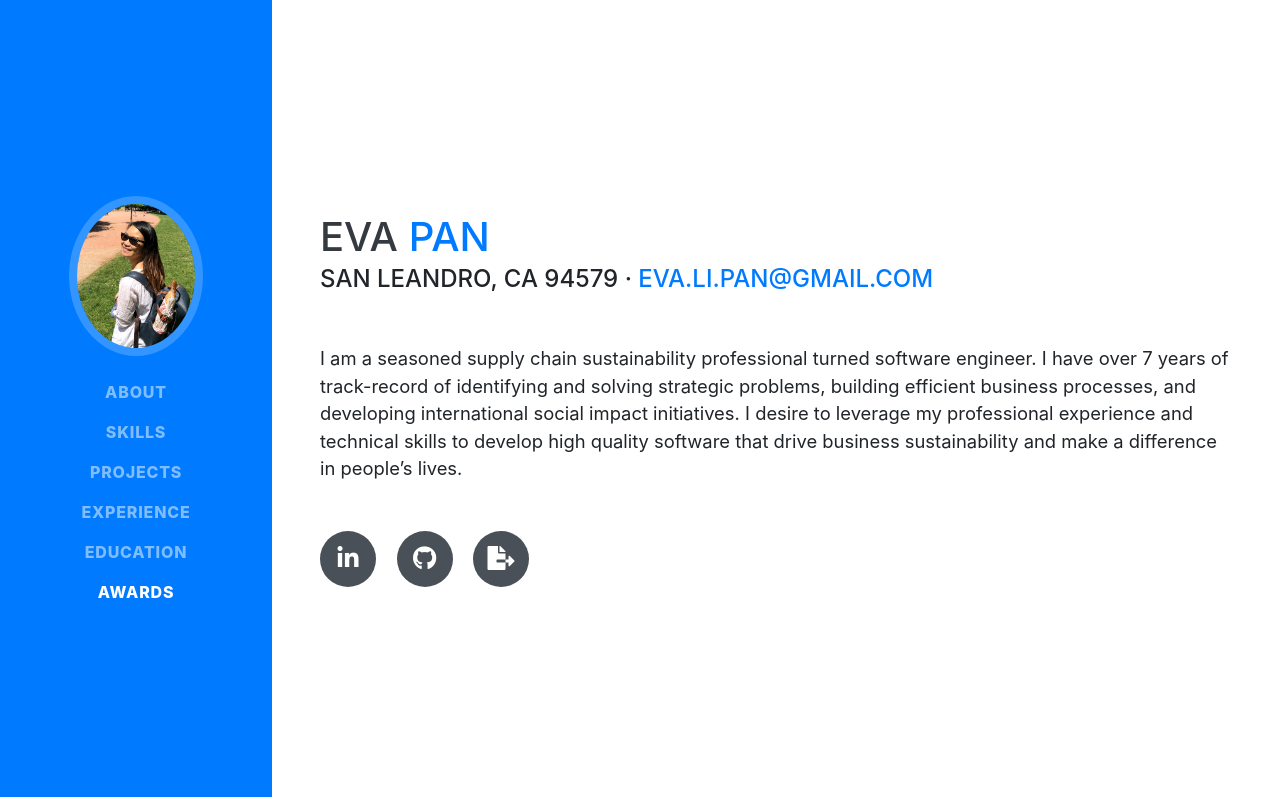
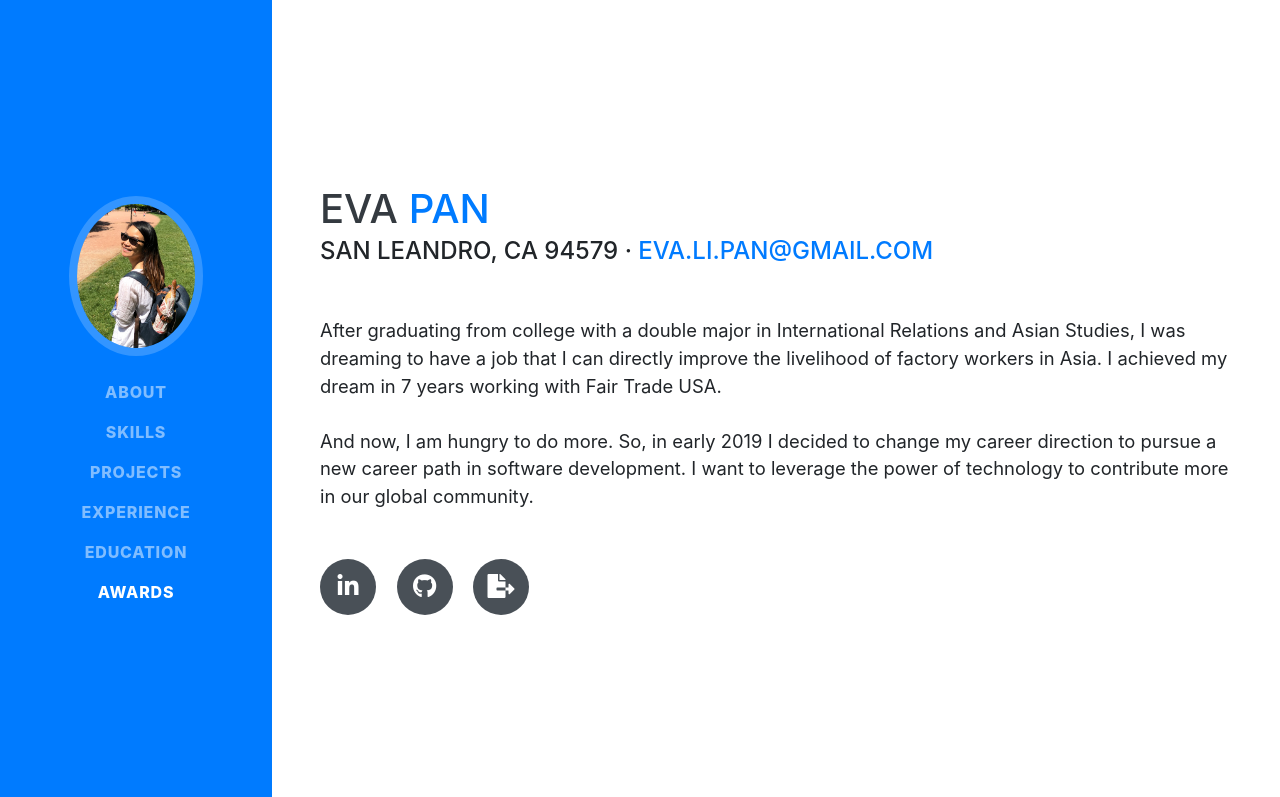
Before and after one commit to evaizli/portfolio, a website with bundled scripts: page index.html in a window 1280 px wide. Shown: the top 797 px of the page. Built offline with nearby package versions, Linux system fonts and the light colour scheme; a web font is replaced by a local one.

Commit message:
update about

```diff
--- a/index.html
+++ b/index.html
@@ -70,9 +70,14 @@
         <div class="subheading mb-5">San Leandro, CA 94579 ·
           <a href="mailto:eva.li.pan@gmail.com">eva.li.pan@gmail.com</a>
         </div>
-        <p class="lead mb-5">I am a seasoned supply chain sustainability professional turned software engineer. I have over 7 years of track-record
-        of identifying and solving strategic problems, building efficient business processes, and developing international social impact initiatives. I desire to leverage my professional experience and technical skills to develop
-        high quality software that drive business sustainability and make a difference in people’s lives.</p>
+        <p class="lead mb-5">After graduating from college with a double major in International Relations and Asian Studies, I was dreaming to have a
+        job that I can directly improve the livelihood of factory workers in Asia. I achieved my dream in 7 years working with
+        Fair Trade USA.
+        <br>
+
+        <br/>
+        And now, I am hungry to do more. So, in early 2019 I decided to change my career direction to pursue a new career path in software
+        development. I want to leverage the power of technology to contribute more in our global community.</p>
         <div class="social-icons">
           <a href="https://www.linkedin.com/in/evapan2000/" title="LinkedIn">
             <i class="fab fa-linkedin-in"></i>
```
